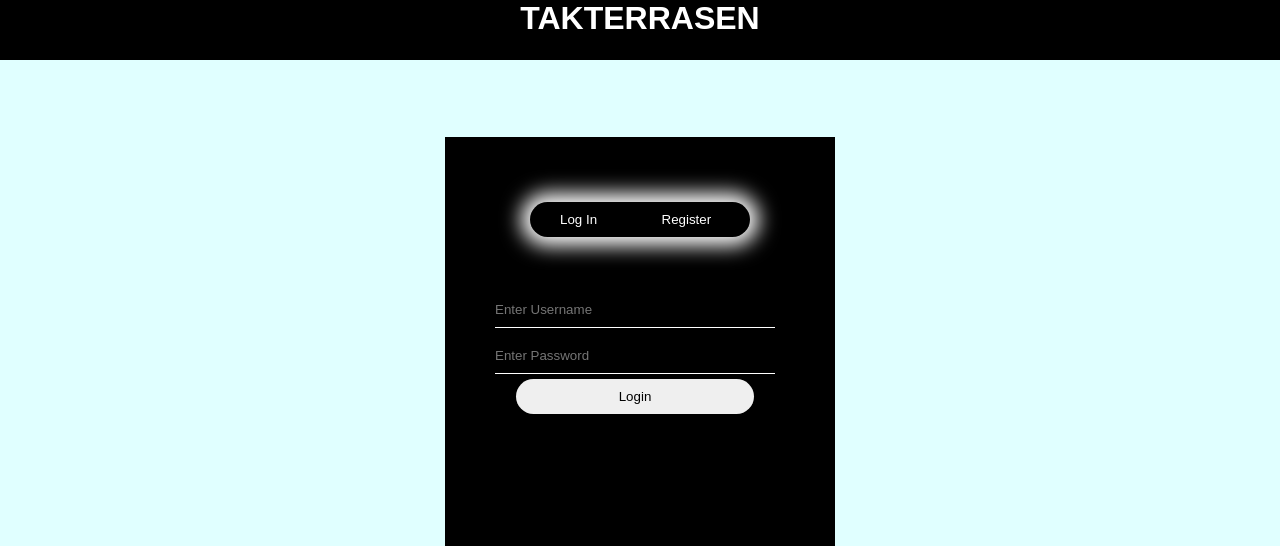
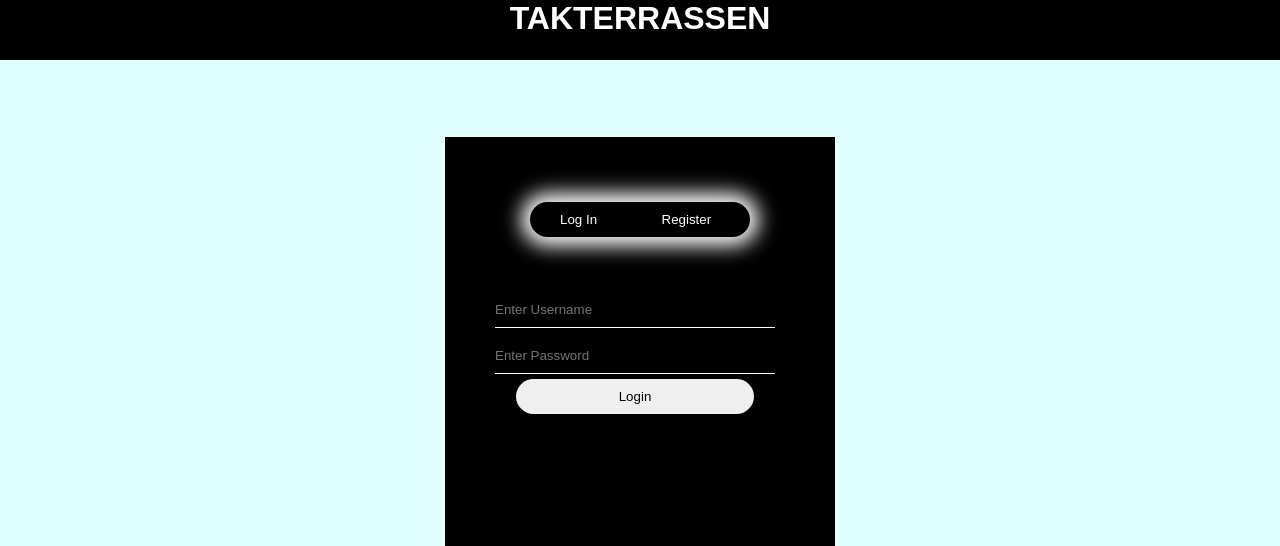
Before and after one commit to Axelre/booking-system, a PHP site: page /login.php in a window 1280 px wide. Shown: the top 546 px of the page. Run offline with PHP 8.4, Linux system fonts and the light colour scheme; data comes from the database, SQL or seed files in the repository; both versions use the stored data as it was after the commit.

Commit message:
stavfel fixade

```diff
--- a/Views/Mainpage.php
+++ b/Views/Mainpage.php
@@ -16,7 +16,7 @@ else
 <head>
     <meta charset="UTF-8">
     <meta name="viewport" content="width=device-width, initial-scale=1.0">
-    <title>TAKTERRASEN</title>
+    <title>TAKTERRASSEN</title>
     <link rel="stylesheet" type="text/css" href="../CSS/mainpagestyle.css">
     <link href="../CSS/calendar.css" type="text/css" rel="stylesheet"/>
     <meta charset="UTF-8">
@@ -38,7 +38,7 @@ else
 <body>
     <div id="container">
         <div class="header">
-            <h1>TAKTERRASEN</h1>
+            <h1>TAKTERRASSEN</h1>
         </div>
         <div class="topnav">
             <a class="home" href="#home">Home</a>
@@ -86,7 +86,7 @@ echo $calendar->show();
 </div>
 <h4> Blå pil = Din position</h4>
               <h4>
-              Grön pil = Takterassens position
+              Grön pil = Takterrassens position
               </h4>
 
 
--- a/Views/bulletinboard.php
+++ b/Views/bulletinboard.php
@@ -18,7 +18,7 @@ date_default_timezone_set('Europe/Stockholm');
 
     <div id="container">
         <div id="header">
-            <h1>TAKTERRASEN</h1>
+            <h1>TAKTERRASSEN</h1>
         </div>
         <div class="topnav">
             <a href="MainPage.php">Home</a>
--- a/Views/login.php
+++ b/Views/login.php
@@ -2,7 +2,7 @@
 <html>
     <head>
     <script src="../errorhandler.js"></script>
-        <title>Login TAKTERRASEN</title>
+        <title>Login TAKTERRASSEN</title>
         <link rel="stylesheet" href="../CSS/loginstyle.css?v=1.1">
         <?php include '../db.php';
         include '../Databaseinfo.php';
@@ -11,7 +11,7 @@
     </head>
     <body>
         <div class="header">
-            <h1>TAKTERRASEN</h1>
+            <h1>TAKTERRASSEN</h1>
         </div>
         <div class="background">
             <div class="form-box">
```
Also changed, not shown: Database/Takterassen.db, Views/marker-icon-2x-green.png (renamed from marker-icon-2x-green.png).
